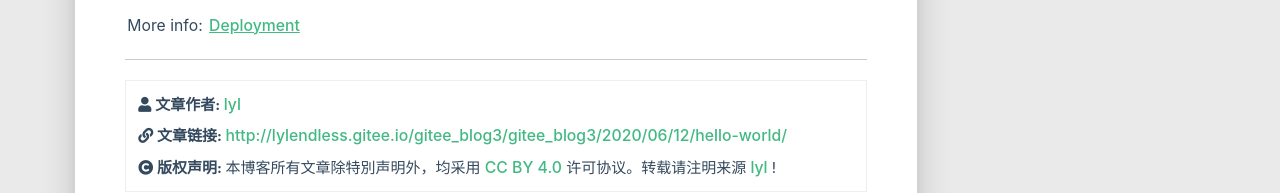
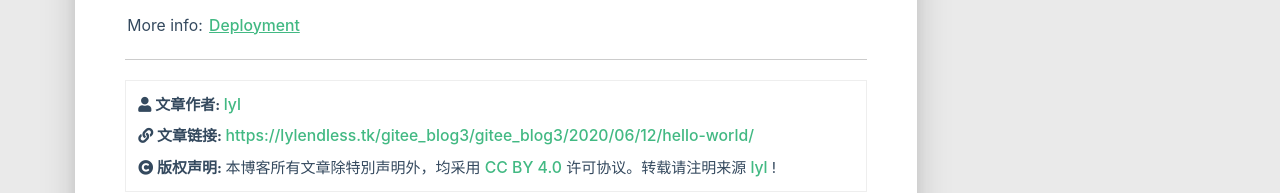
Before and after one commit to morvanchou/morvanchou.github.io, a plain HTML site: page 2020/06/12/hello-world/index.html in a window 1280 px wide. Shown: the part 1553-1746 px from the top of the page. Drawn offline with Linux system fonts and the light colour scheme; some packages are replaced by stand-ins of ours; files that its build step writes are made by us from their sources; no server answers; a script that the page names is missing; files whose address does not match are found by name.

Commit message:
Site updated: 2020-06-12 21:31:48

```diff
--- a/2020/06/12/hello-world/index.html
+++ b/2020/06/12/hello-world/index.html
@@ -496,7 +496,7 @@
                     </i>
                 </span>
                 <span class="reprint-info">
-                    <a href="http://lylendless.gitee.io/gitee_blog3/gitee_blog3/2020/06/12/hello-world/">http://lylendless.gitee.io/gitee_blog3/gitee_blog3/2020/06/12/hello-world/</a>
+                    <a href="https://lylendless.tk/gitee_blog3/gitee_blog3/2020/06/12/hello-world/">https://lylendless.tk/gitee_blog3/gitee_blog3/2020/06/12/hello-world/</a>
                 </span>
             </div>
             <div class="reprint__notice">
```
